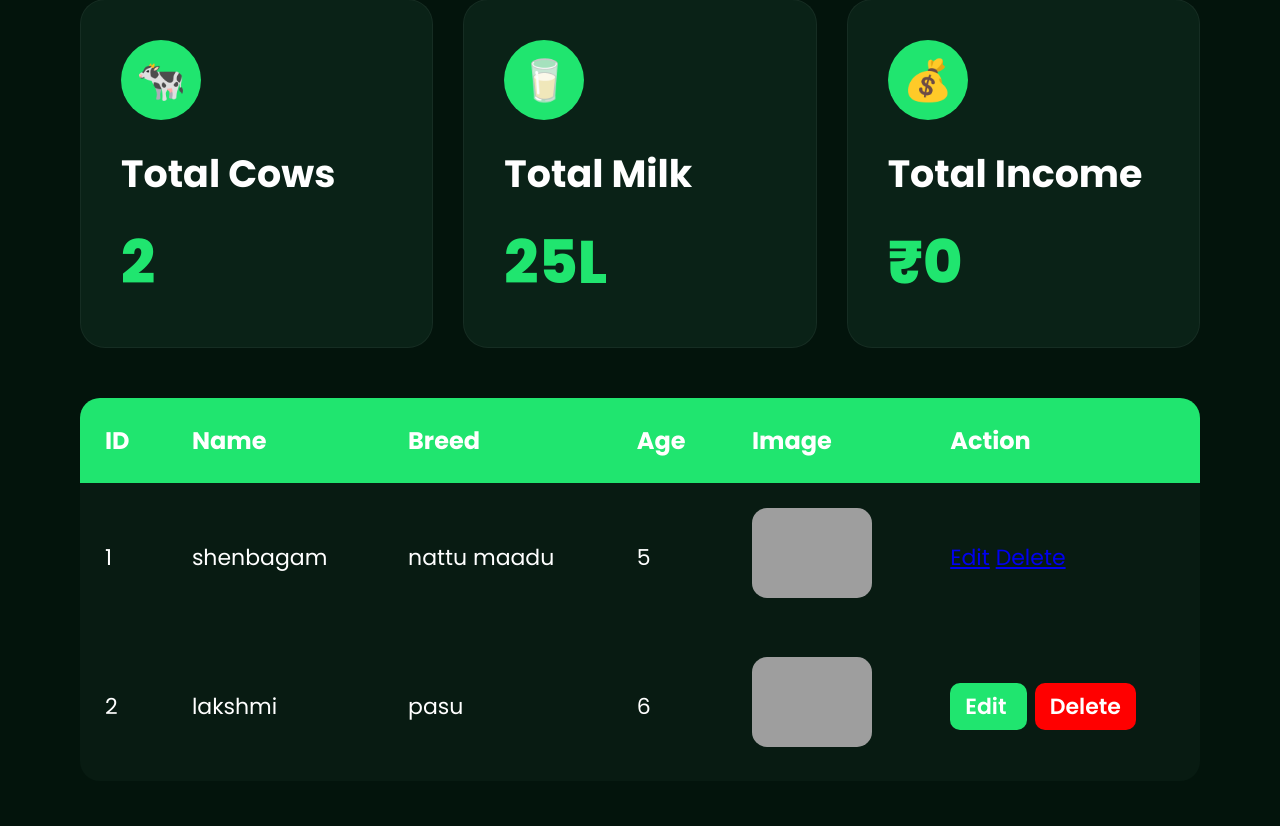
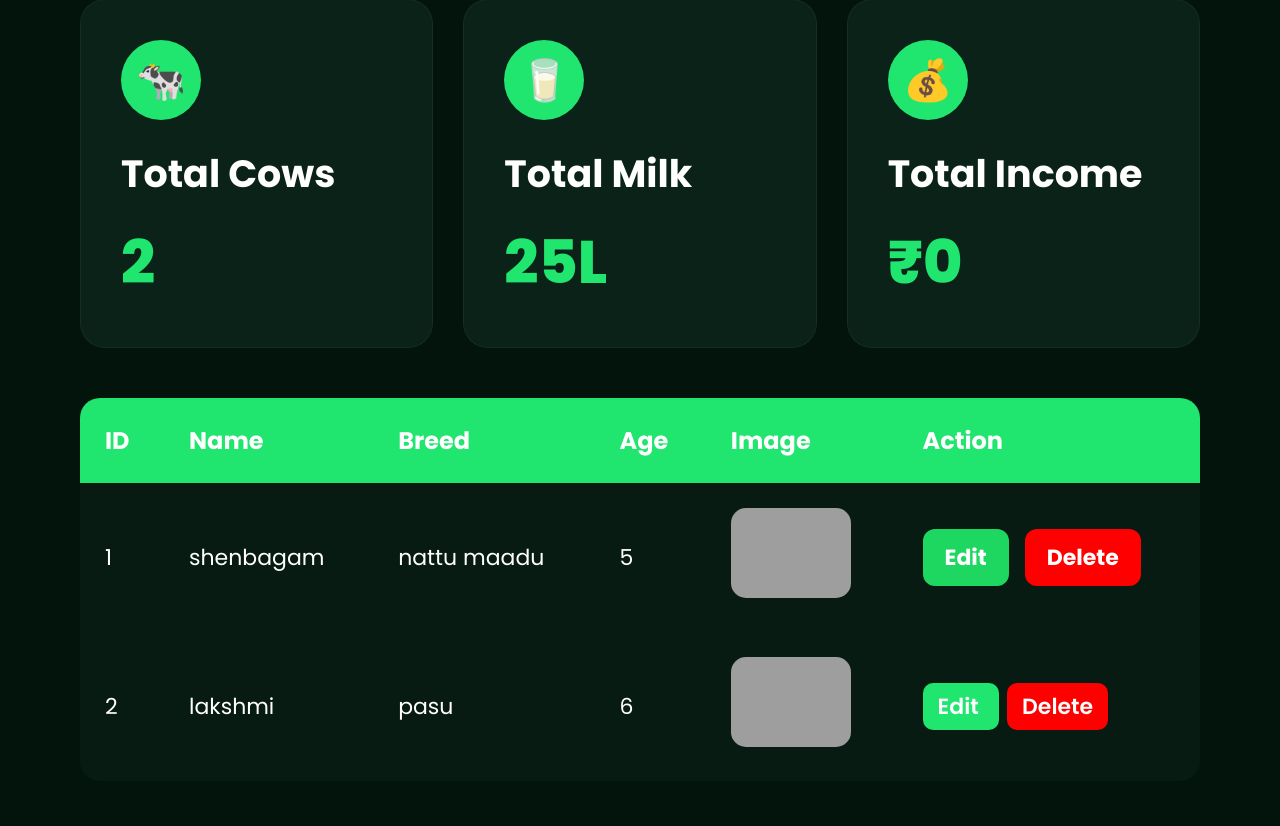
Before and after one commit to Kiyyappan973/smart-dairy-farm, a Flask app: page / in a window 1280 px wide. Shown: the part 1027-1853 px from the top of the page. Run offline with Flask 3, Linux system fonts and the light colour scheme; the visitor is signed in with stand-in values (Sample User, id 1); data comes from the database, SQL or seed files in the repository; grey boxes are pictures that could not be loaded.

Commit message:
fixed action buttons

```diff
--- a/templates/home.html
+++ b/templates/home.html
@@ -218,6 +218,26 @@
             width:120px;
             border-radius:15px;
         }
+        .edit-btn{
+    background:#1ed760;
+    color:white;
+    padding:12px 22px;
+    border-radius:12px;
+    text-decoration:none;
+    font-weight:700;
+    margin-right:10px;
+    display:inline-block;
+}
+
+.delete-btn{
+    background:red;
+    color:white;
+    padding:12px 22px;
+    border-radius:12px;
+    text-decoration:none;
+    font-weight:700;
+    display:inline-block;
+}
 
     </style>
 
@@ -312,10 +332,10 @@
                     <img src="https://images.unsplash.com/photo-1500595046743-cd271d694d30?q=80&w=500">
                 </td>
                 <td>
-    <a href="/editcow/2" class="edit-btn">Edit</a>
-    <a href="/deletecow/2" class="delete-btn">Delete</a>
-</td>
-            </tr>
+    <a href="/editcow/1" class="edit-btn">Edit</a>
+    <a href="/deletecow/1" class="delete-btn">Delete</a>
+
+</tr>
 
             <tr>
                 <td>2</td>
```
